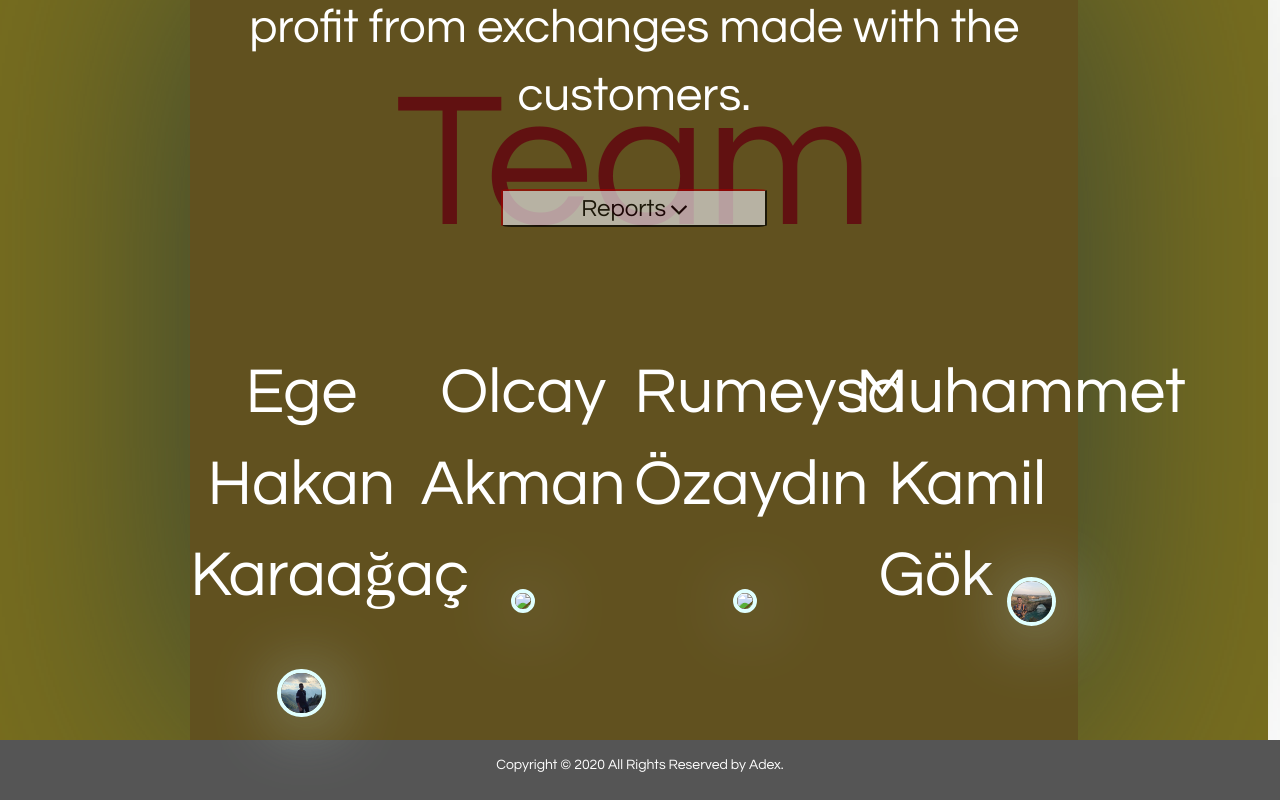
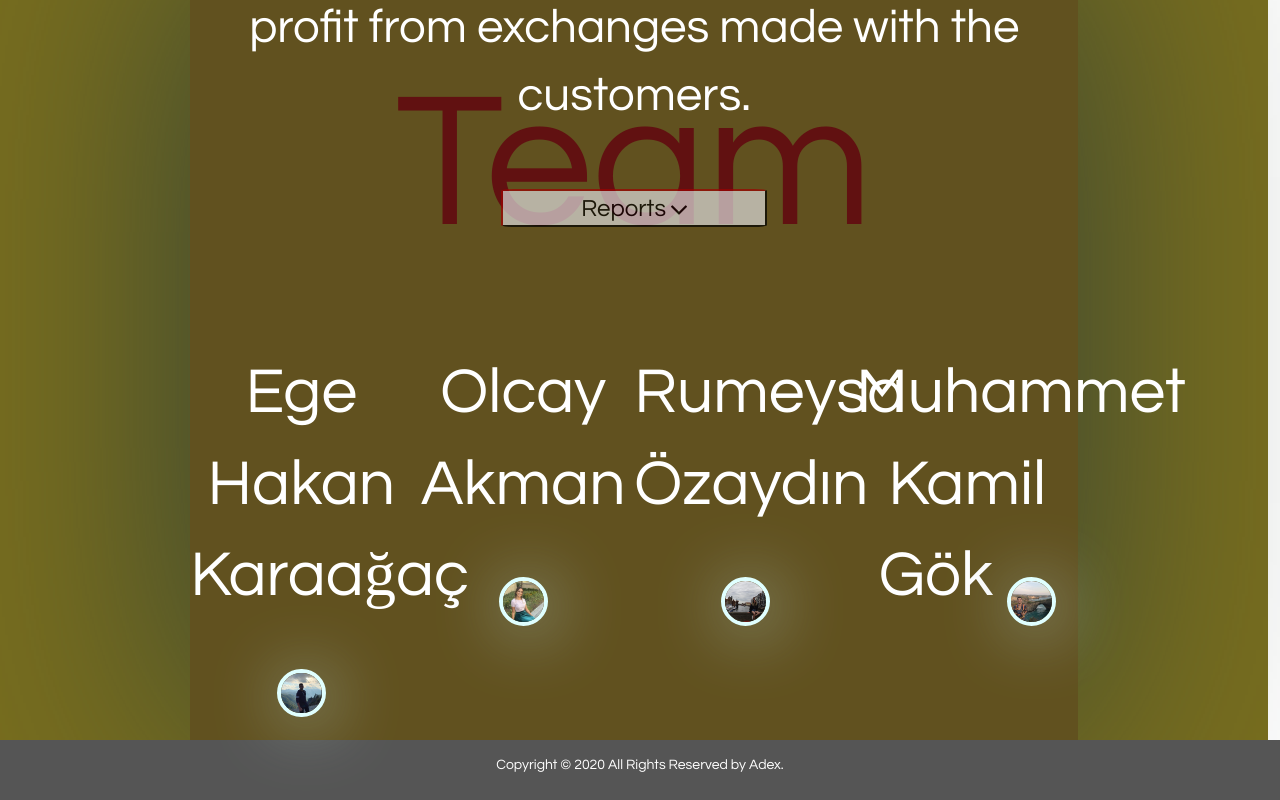
Before and after one commit to egehakankar/adex, a plain HTML site: page index.html in a window 1280 px wide. Shown: the part 2460-3260 px from the top of the page. Drawn offline with nearby package versions, Linux system fonts and the light colour scheme.

Commit message:
Update index.html

```diff
--- a/index.html
+++ b/index.html
@@ -102,10 +102,10 @@
                             <img class="photos" src="images/Hakan.jpg">
                         </div>
                         <div class="oneTeam">Olcay Akman
-                            <img class="photos" src="images/Olcay.jpg">
+                            <img class="photos" src="images/Olcay.jpeg">
                         </div>
                         <div class="oneTeam">Rumeysa Özaydın
-                            <img class="photos" src="images/Rumeysa.jpg">
+                            <img class="photos" src="images/Rumeysa.jpeg">
                         </div>
                         <div class="oneTeam">Muhammet Kamil Gök
                             <img class="photos" src="images/Kamil.jpg">
```
